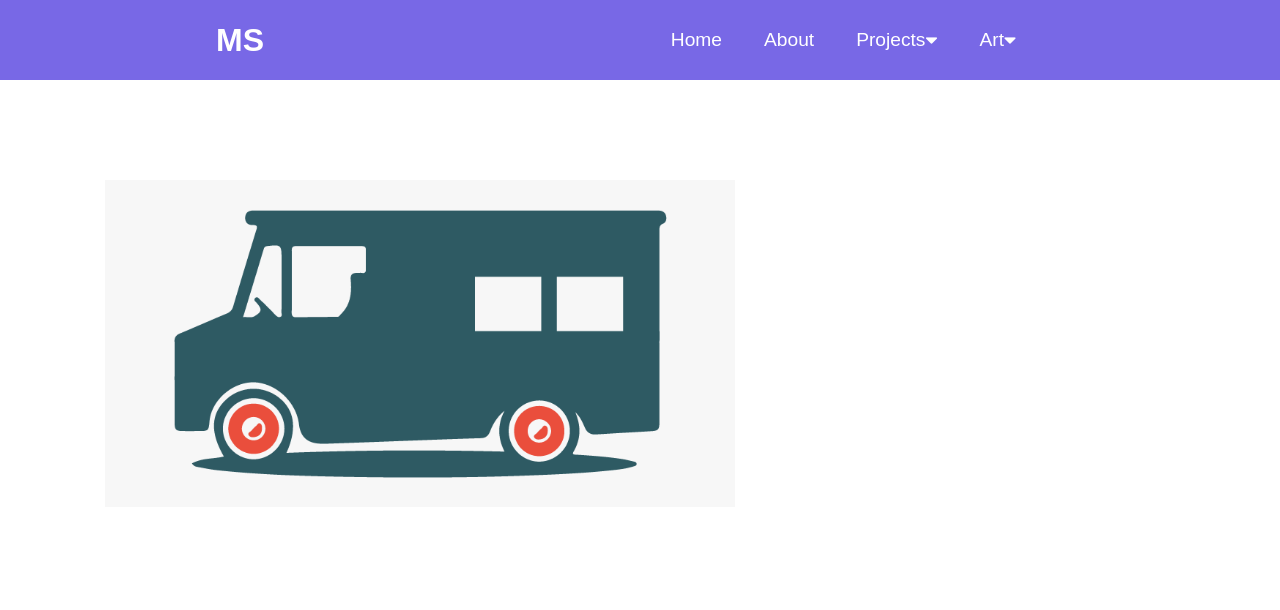
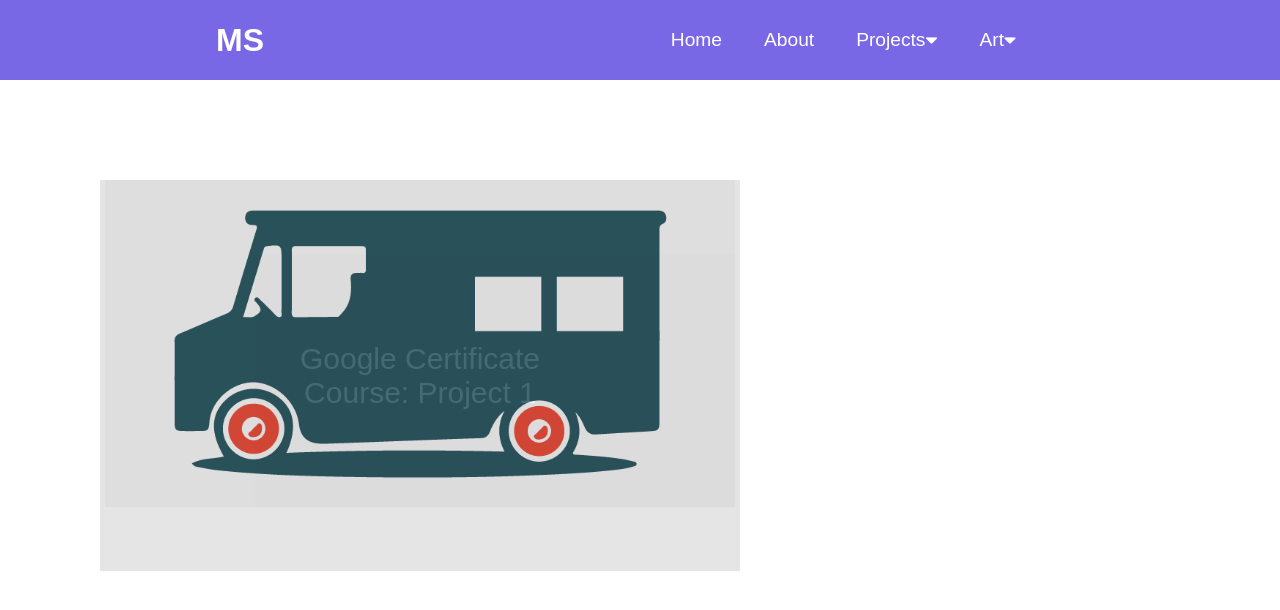
Before and after one commit to mscott44/Portfolio, a React (Create React App) app: page /uiux in a window 1280 px wide. Shown: the top 610 px of the page. Built offline with nearby package versions, Linux system fonts and the light colour scheme.

Commit message:
trying to fix hover

```diff
--- a/src/components/Gallery.css
+++ b/src/components/Gallery.css
@@ -19,17 +19,27 @@
   right: 0;
   height: 100%;
   width: 100%;
-  opacity: 0;
+  opacity: 0.1;
   transition: 0.5s ease;
   background-color: black;
 }
 .ui-image-container:hover .ui-hover {
   opacity: 90%;
 }
+/* .ui-image-links:hover {
+  background: white;
+  color: #242424;
+  transition: 250ms;
+} */
+/* .ui-hover:hover {
+  transform: scale(1.1);
+
+  background-color: black;
+} */
 
 .ui-text {
   color: white;
-  font-size: 20px;
+  font-size: 30px;
   position: absolute;
   top: 50%;
   left: 50%;
--- a/src/components/pages/UIUX.js
+++ b/src/components/pages/UIUX.js
@@ -13,7 +13,7 @@
             <div className="ui-pics" key={index}>
               <img className="ui-image" src={item.src} alt={item.title} />
               <div className="ui-hover">
-                <Link to={item.link}>
+                <Link className="ui-image-links" to={item.link}>
                   <div className="ui-text"> {item.text} </div>
                 </Link>
               </div>
```
